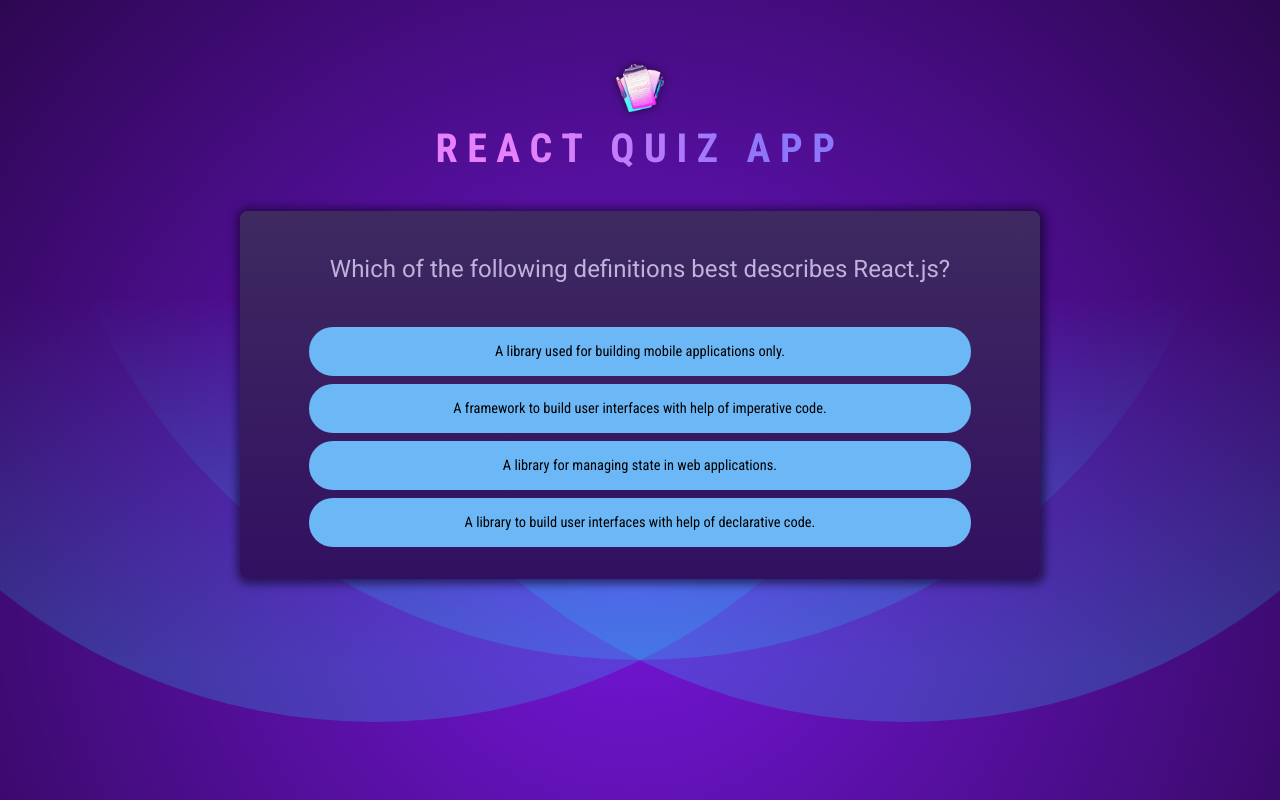
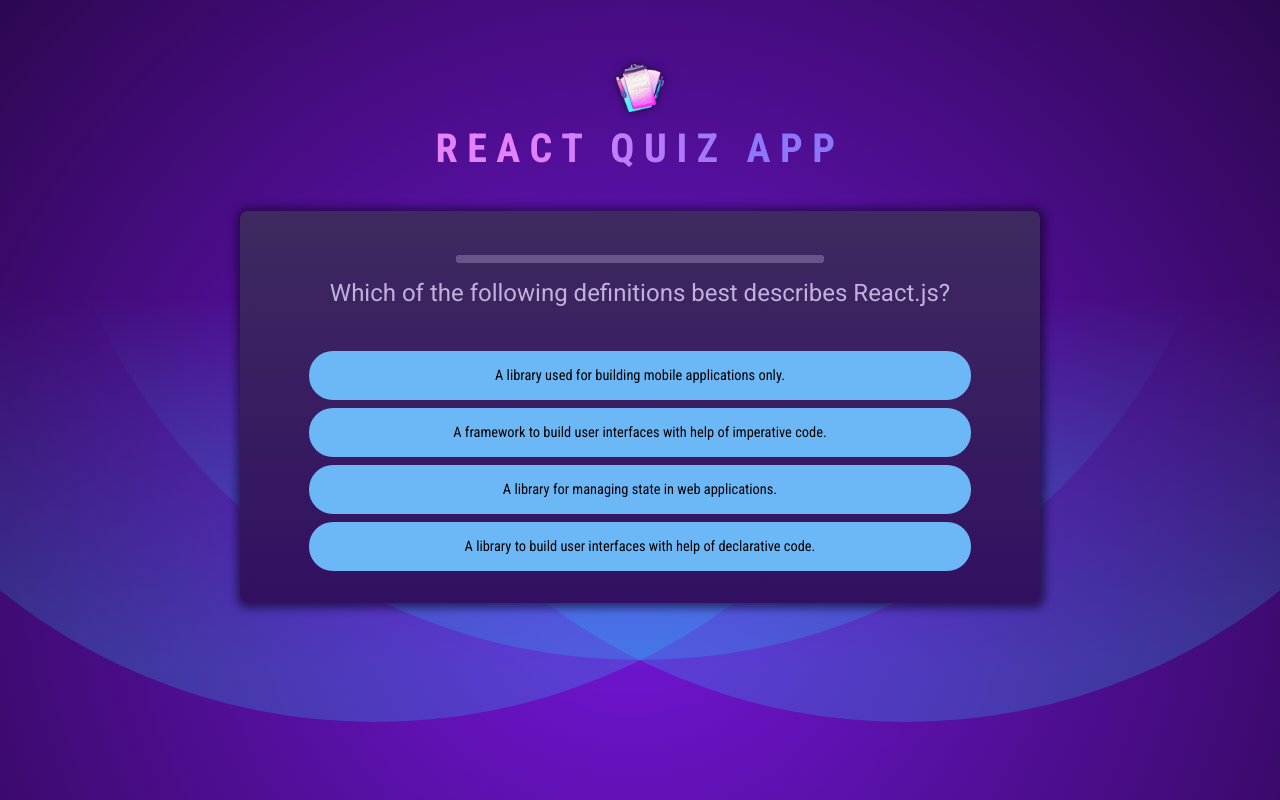
Before and after one commit to akashmondal2000/React-Quiz_App, a React (Vite) app: page / in a window 1280 px wide. Built offline with nearby package versions, Linux system fonts and the light colour scheme.

Commit message:
add a progress bar useing creating a new component

```diff
--- /dev/null
+++ b/src/components/QuestionTimer.jsx
@@ -0,0 +1,21 @@
+import { useState, useEffect } from "react";
+
+const QuestionTimer = ({ timeout, onTimeout }) => {
+  const [remainingTime, setRemainingTime] = useState(timeout);
+
+  useEffect(() => {
+    setTimeout(() => {
+      onTimeout();
+    }, timeout);
+  }, [timeout,onTimeout]);
+
+  useEffect(() => {
+    setInterval(() => {
+      setRemainingTime((prevRemainingTime) => prevRemainingTime - 100);
+    }, 100);
+  }, []);
+
+  return <progress id="question-time" max={timeout} value={remainingTime}/>;
+};
+
+export default QuestionTimer;
--- a/src/components/Quiz.jsx
+++ b/src/components/Quiz.jsx
@@ -1,5 +1,6 @@
 import { useState } from "react"
 import quizCompleteLogo from "../assets/quiz-complete.png"
+import QuestionTimer from "./QuestionTimer.jsx";
 import QUESTIONS from '../questions.js';
 
 
@@ -32,8 +33,8 @@
   return (
     <div id="quiz">
         <div id="question">
+            <QuestionTimer onTimeout={ ()=>handleSelectAnswer(null) } timeout={10000}/>
             <h2>{QUESTIONS[activeQuestionIndex].text}</h2>
-
             <ul id="answers">
                 {shuffledAnswers.map((answer)=>(
                     <li key={answer} className="answer">
```
